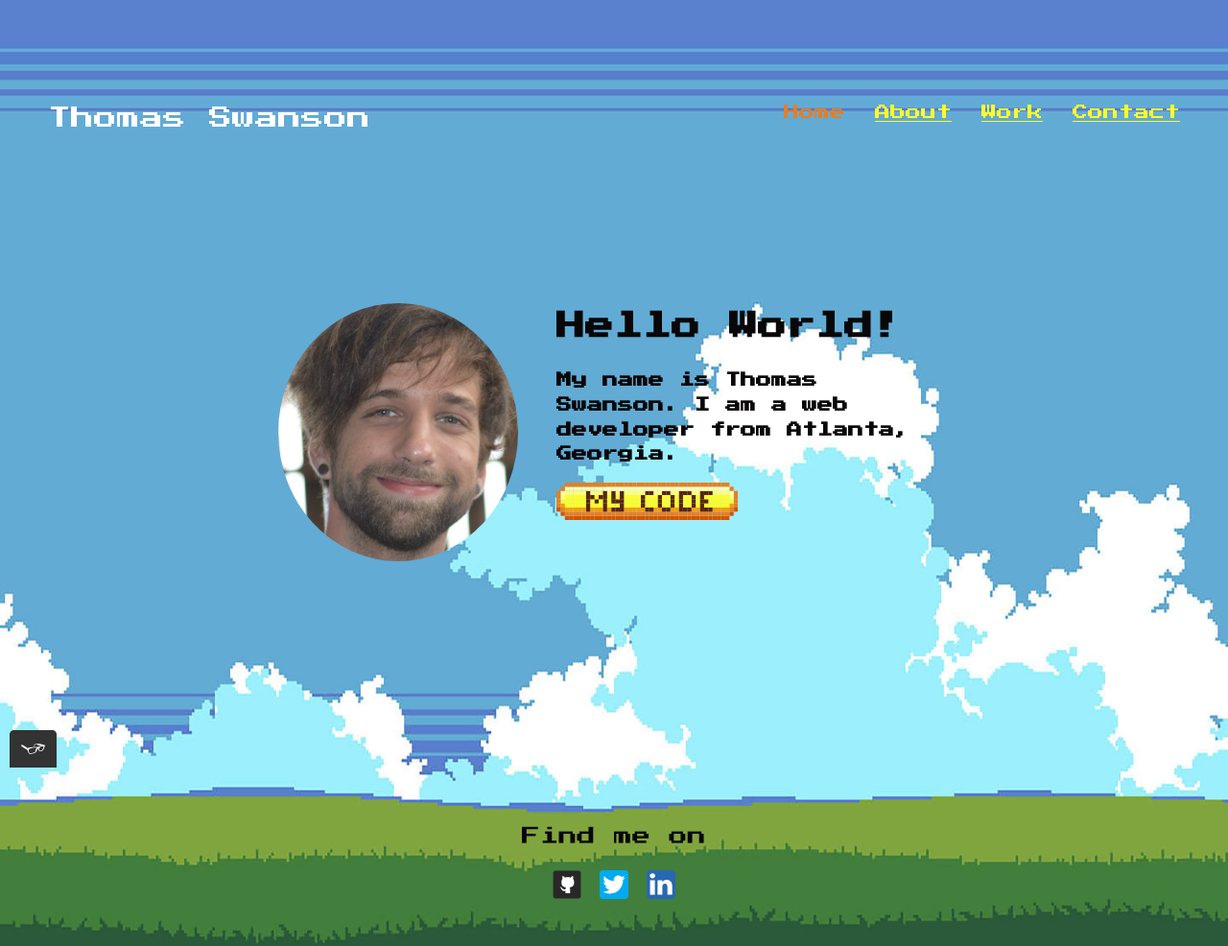
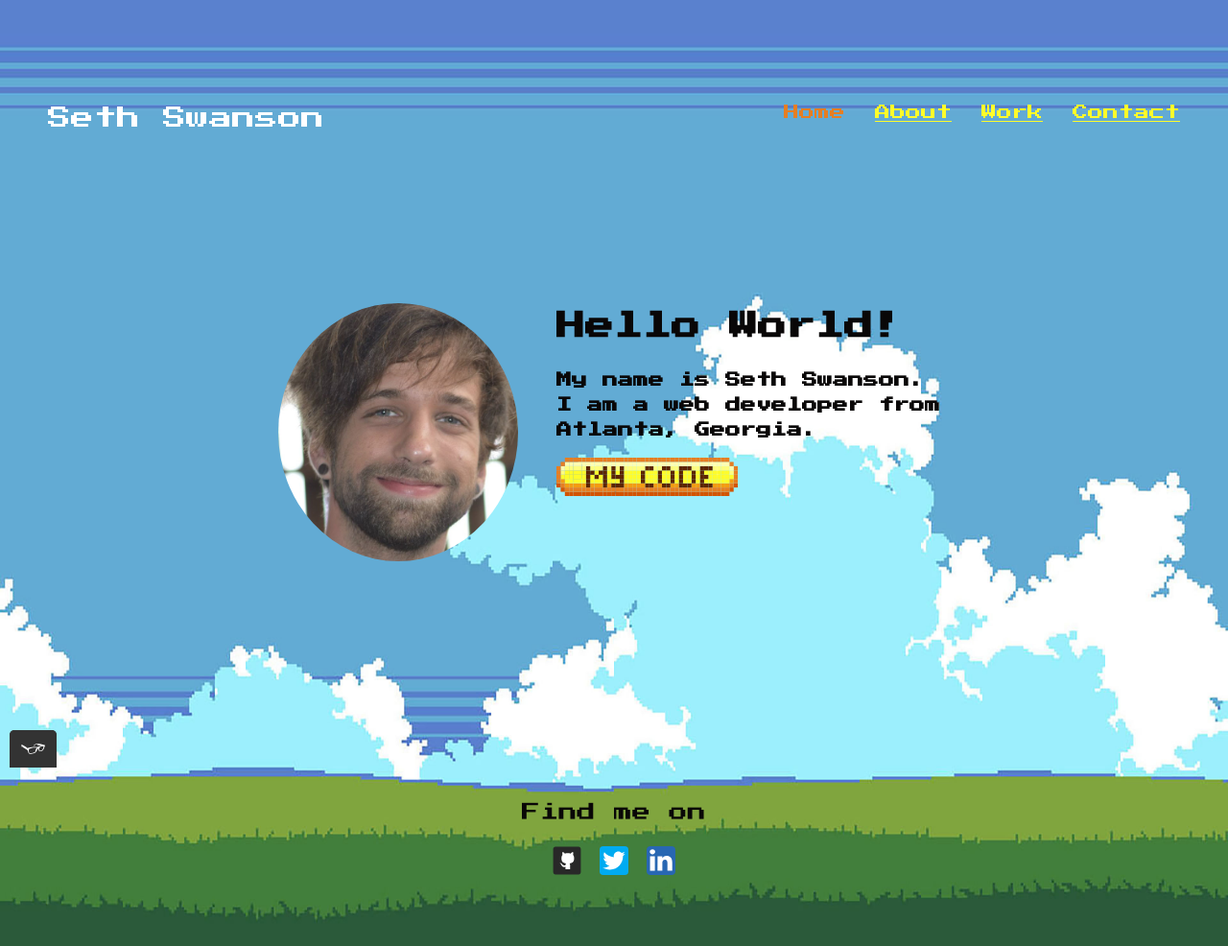
Before and after one commit to ThomasSSwanson/Portfolio-website, a plain HTML site: page index.html in a window 1280 px wide. Shown: the top 986 px of the page at 96% size. Drawn offline with nearby package versions, Linux system fonts and the light colour scheme.

Commit message:
Changed all Thomas to Seth
I've gone by my middle name my whole life.

```diff
--- a/index.html
+++ b/index.html
@@ -4,7 +4,7 @@
 <head>
     <meta charset="utf-8">
     <meta name="viewport" content="width=device-width, initial-scale=1">
-    <title>Thomas' Portfolio</title>
+    <title>Seth's Portfolio</title>
     <link rel="icon" type="image/png" href="img/favicon.ico" sizes="32x32">
     <link href="https://fonts.googleapis.com/css2?family=Press+Start+2P&display=swap" rel="stylesheet">
     <link href="https://fonts.googleapis.com/css2?family=Nunito:ital,wght@0,400;0,600;0,700;0,800;1,300&display=swap"
@@ -17,7 +17,7 @@
 <body>
     <div class="index-section">
         <header class="page-header">
-            <p class="page-header__logo page-header__item">Thomas Swanson</p>
+            <p class="page-header__logo page-header__item">Seth Swanson</p>
             <nav class="main-navigation page-header__item">
                 <ul role="menubar" class="navigation-list">
                     <li role="presentation">
@@ -38,11 +38,11 @@
 
 
         <div class="profile">
-            <img src="img/me.jpg" class="profile__portrait" alt="Thomas Swanson Portrait">
+            <img src="img/me.jpg" class="profile__portrait" alt="Seth Swanson Portrait">
             <div class="profile-text">
                 <h1>Hello World!</h1>
                 <p>
-                    My name is Thomas Swanson. I am a <span>web</span> developer from Atlanta, Georgia.
+                    My name is Seth Swanson. I am a web developer from Atlanta, Georgia.
                 </p>
                 <a href="work.html"><img class="bit-button" src="img/mycodebutton2.svg" alt="Check out my code"></a>
             </div>
```
Also changed, not shown: about.html (+3 -3 lines), contact.html (+4 -4 lines), work.html (+2 -2 lines).
